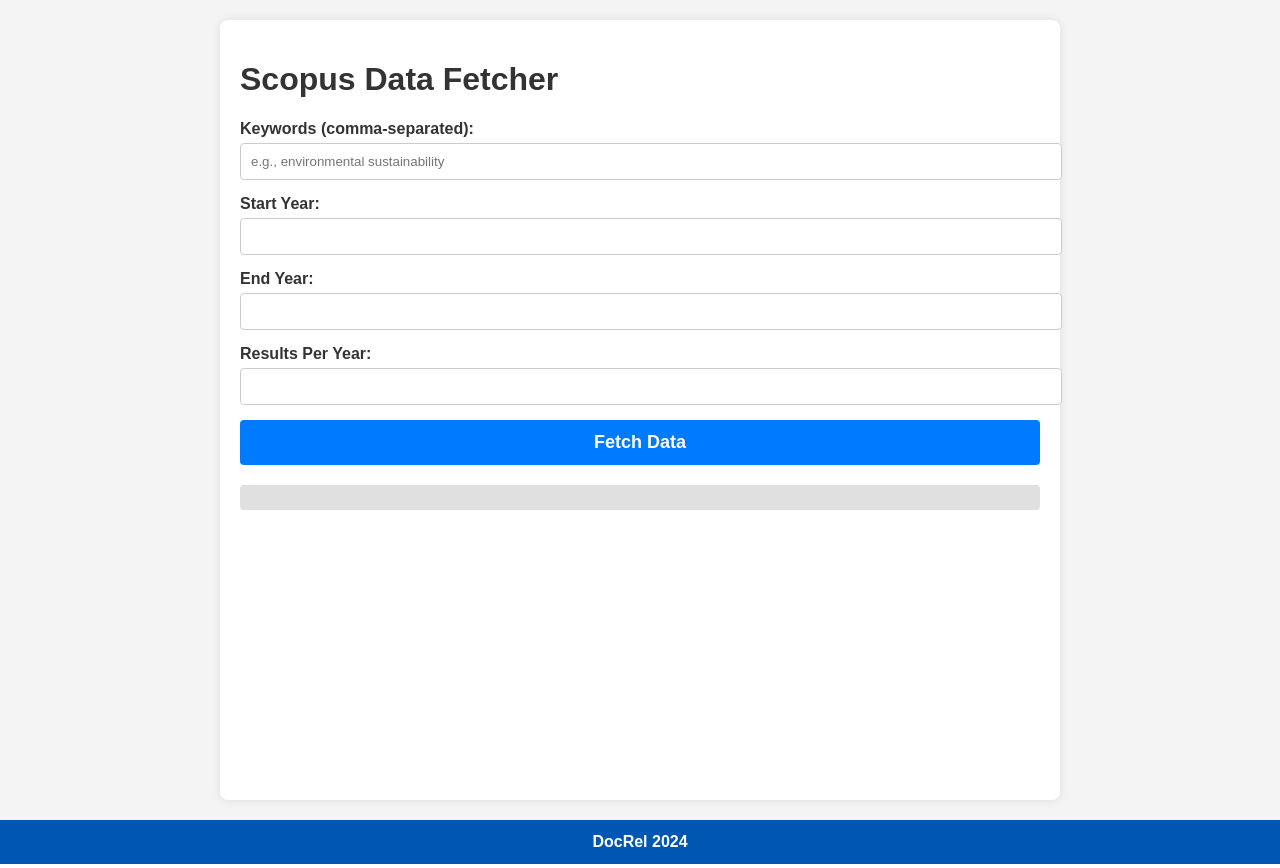
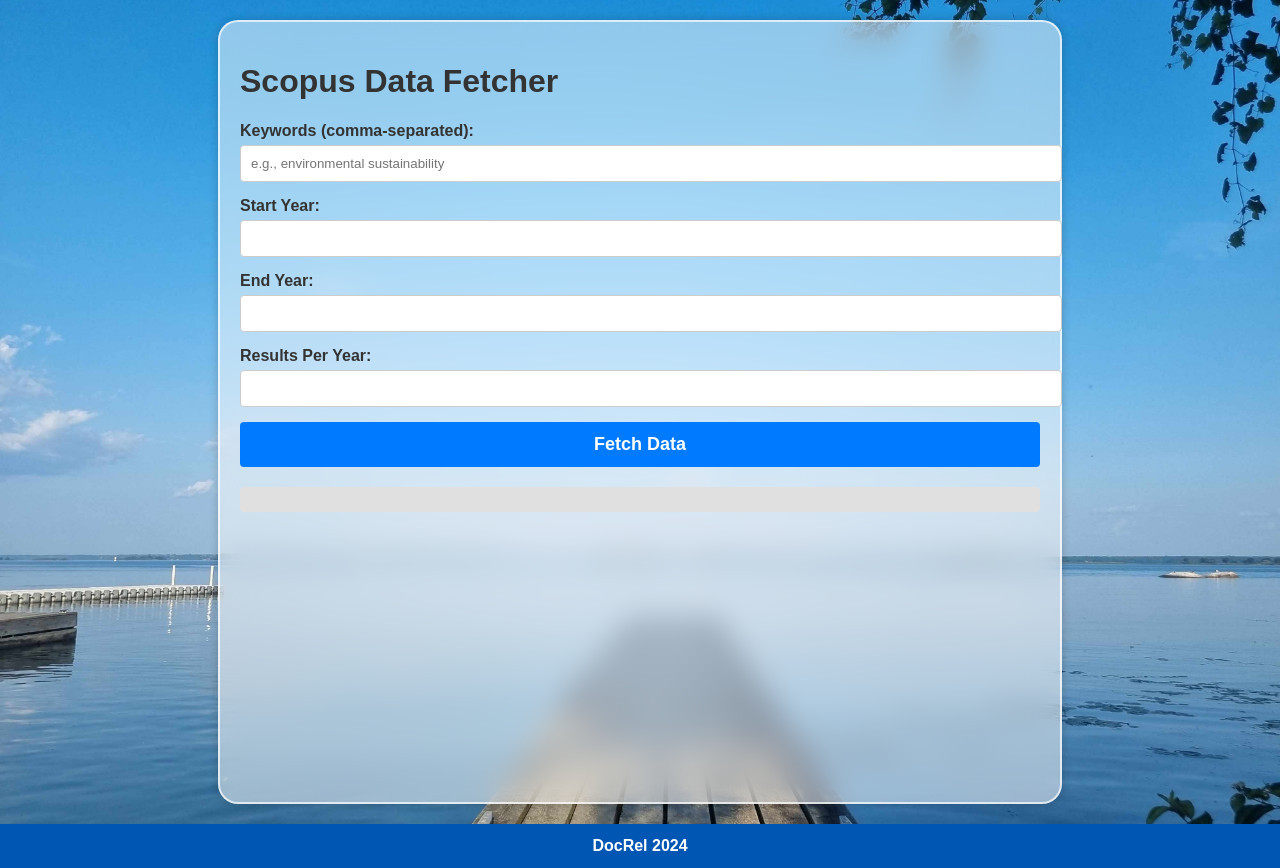
Before and after one commit to RpM-Kinshuk/DocRel, a Flask app: page / in a window 1280 px wide. Shown: the part 38-906 px from the top of the page. Run offline with Flask 3, Linux system fonts and the light colour scheme.

Commit message:
Added bg

```diff
--- a/static/style.css
+++ b/static/style.css
@@ -1,7 +1,11 @@
 /* General Body Style */
 body {
     font-family: Arial, sans-serif;
-    background-color: #f4f4f4;
+    /* background-color: #f4f4f4; */
+    background-image: url('/static/bg.jpg'); /* Path to your image */
+    background-size: cover; /* Ensure the image covers the entire background */
+    background-position: center; /* Center the image */
+    background-repeat: no-repeat; /* Prevent the image from repeating */
     margin: 0;
     padding: 0;
     color: #333;
@@ -45,9 +49,11 @@ nav ul li a:hover {
     max-width: 800px;
     margin: 20px auto;
     padding: 20px;
-    background-color: #fff;
-    border-radius: 8px;
-    box-shadow: 0 0 10px rgba(0, 0, 0, 0.1);
+    background: rgba(255, 255, 255, 0.5); /* Translucent background */
+    border: 2px solid rgba(255, 255, 255, 0.7); /* Translucent border */
+    border-radius: 20px; /* Rounded corners */
+    backdrop-filter: blur(15px); /* Frosted glass effect */
+    box-shadow: 0 0 10px rgba(0, 0, 0, 0.2); /* Optional shadow */
     min-height: calc(100vh - 60px); /* Adjust based on footer height */
 }
 
```
Also changed, not shown: static/bg.jpg (added).
